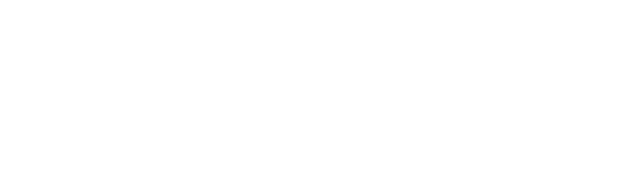
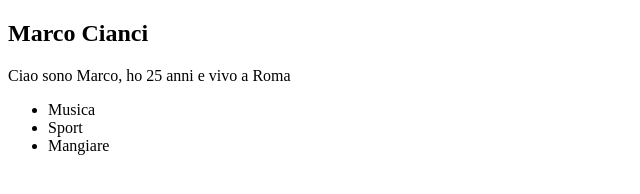
Before and after one commit to henrygri/test_esercitazione, a plain HTML site: page index.html in a window 1280 px wide. Shown: the whole page, without its empty margins (0-640 px from the left). Drawn offline with Linux system fonts and the light colour scheme.

Commit message:
feat: ex 1

```diff
--- a/index.html
+++ b/index.html
@@ -11,7 +11,13 @@
     <!-- endsection -->
 
     <!-- Section Marco -->
-
+        <h2>Marco Cianci</h2>
+        <p>Ciao sono Marco, ho 25 anni e vivo a Roma</p>
+        <ul>
+            <li>Musica</li>
+            <li>Sport</li>
+            <li>Mangiare</li>
+        </ul>
     <!-- endsection -->
 
     <!-- Section Gianluca -->
```
